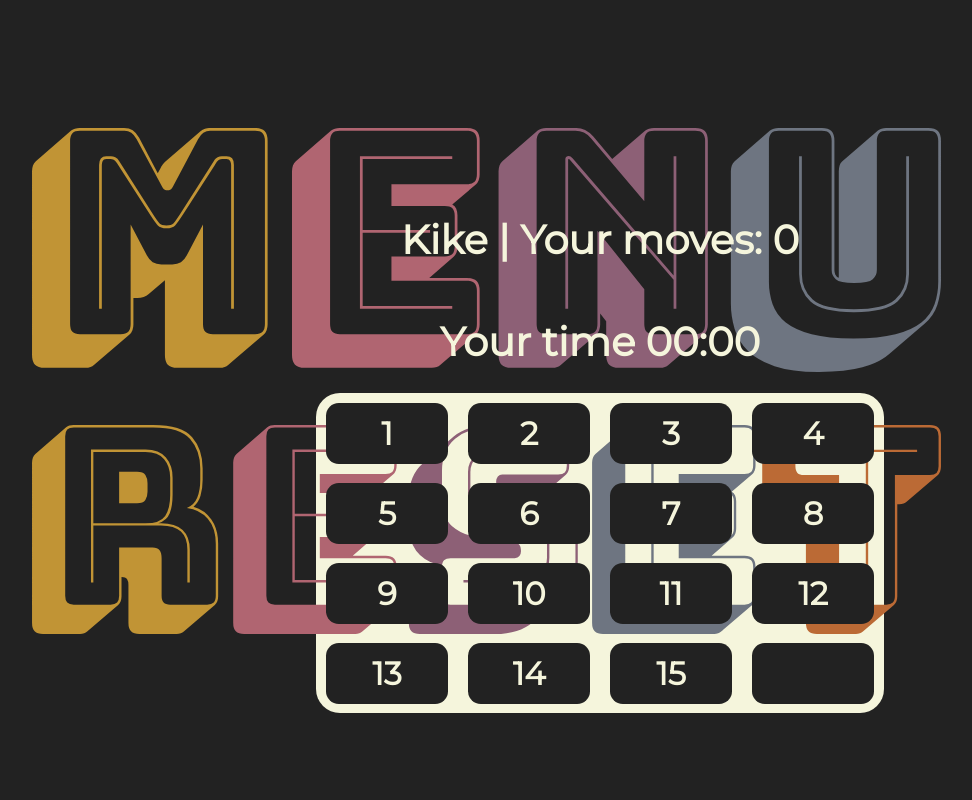
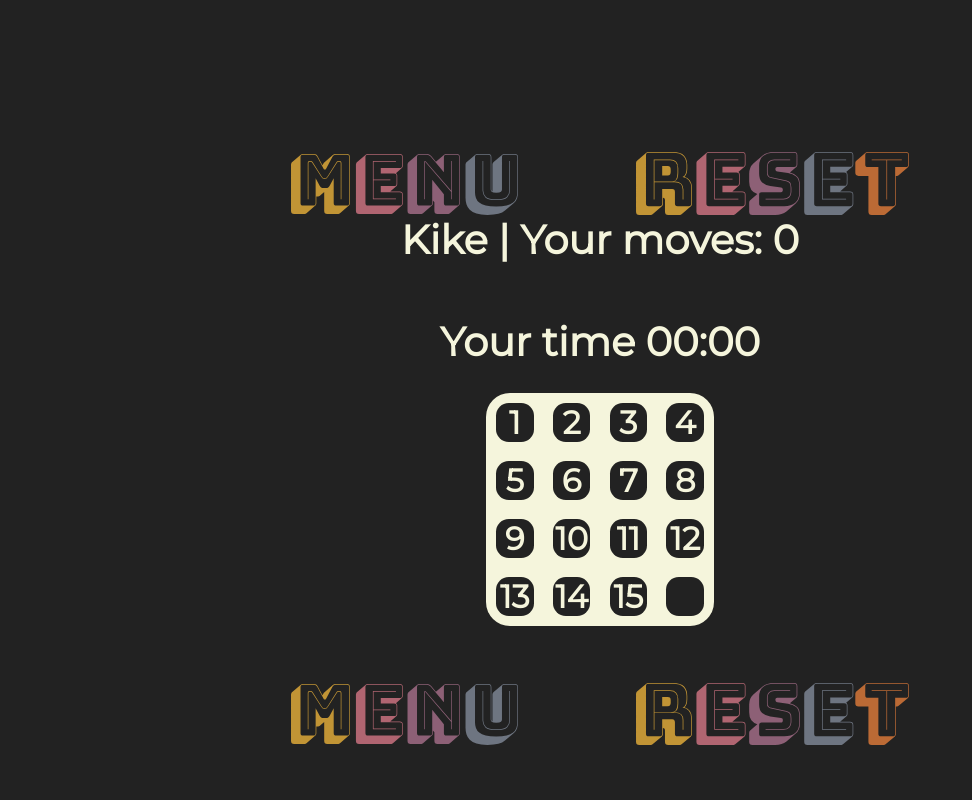
Before and after one commit to HiramAle/NumericPuzzle, a plain HTML site: page index.html in a window 1280 px wide. Shown: the part 1420-2220 px from the top of the page, without its empty margins (40-1012 px from the left). Drawn offline with Linux system fonts and the light colour scheme.

Commit message:
Reset and Menu Corregidos

```diff
--- a/CSS/style.css
+++ b/CSS/style.css
@@ -15,9 +15,21 @@
 	width: 100%;
 }
 
-#menu3x3{
-	margin-top: 20%;
+#div-menu{
+	width: 100%;
 }
+
+#div-menu4x4{
+	width: 100%;
+	padding-top: 5%;
+}
+
+
+
+#reset4x4{
+	margin-top: 5%;
+}
+
 
 #menu4x4{
 	margin-top: 20%;
@@ -157,6 +169,9 @@ input[type="image"]:focus {
 #div-game3x3 {
   text-align: center;
 }
+#div-game4x4 {
+	text-align: center;
+  }
 
 #div-score {
   display: flex;
@@ -498,6 +513,20 @@ grid-row-end: 3
     display: block;
     margin: 0 auto;
   }
+  #div-menu{
+	width: 100%;
+	height: 10%;
+}
+
+#menu3x3{
+  margin-top: 0%;
+  width: 20%;
+  margin-right: 10%;
+}
+
+#reset3x3{
+  width: 24%;
+}
 }
 
 @media (min-width: 1079px){
@@ -519,9 +548,41 @@ grid-row-end: 3
   	aspect-ratio: 1/1;
   	height: auto;
   }
-  #game-figure{
+  #game-figure4x4{
     width: 20%;
   	aspect-ratio: 1/1;
   	height: auto;
   }
+
+  #div-menu{
+	margin-top: 0%;
+	  width: 100%;
+	  height: 10%;
+  }
+
+  #menu3x3{
+	width: 20%;
+	margin-right: 10%;
 }
+
+#reset3x3{
+	width: 24%;
+}
+#div-menu4x4{
+	width: 100%;
+	height: 10%;
+}
+
+#menu4x4{
+	margin-top: 0%;
+	width: 20%;
+	margin-right: 10%;
+}
+
+#reset4x4{
+	margin-top: 0%;
+	width: 24%;
+}
+
+
+}
--- a/index.html
+++ b/index.html
@@ -59,6 +59,7 @@
         <div class="tile posicion9" id="tile-9" onclick="clickCasilla(9)"></div>
       </div>
 
+	  <div id="div-menu" >
 		<input
         type="image"
         src="Resources/Images/menu-button.svg"
@@ -66,6 +67,7 @@
 		id = "menu3x3"
         onclick="topFunction()"
       />
+
 	  <input
         type="image"
         src="Resources/Images/image-reset.svg"
@@ -73,6 +75,8 @@
 		id = "reset3x3"
         onclick="reset()"
       />
+	  </div>
+
     </div>
 	<div id="div-game4x4" class="screen" >
 		<div id="div-score">
@@ -106,7 +110,7 @@
 		  </div>
 
 
-
+		  <div id="div-menu4x4" >
 			<input
 			type="image"
 			src="Resources/Images/menu-button.svg"
@@ -114,13 +118,15 @@
 			id = "menu4x4"
 			onclick="topFunction()"
 		  />
+
 		  <input
 			type="image"
 			src="Resources/Images/image-reset.svg"
 			alt="reset"
-		id = "reset3x3"
+			id = "reset4x4"
 			onclick="reset()"
 		  />
+		  </div>
 	  </div>
 
 	  <div id="modal" >
```
Lines whose indentation alone changed are shown as unchanged.
